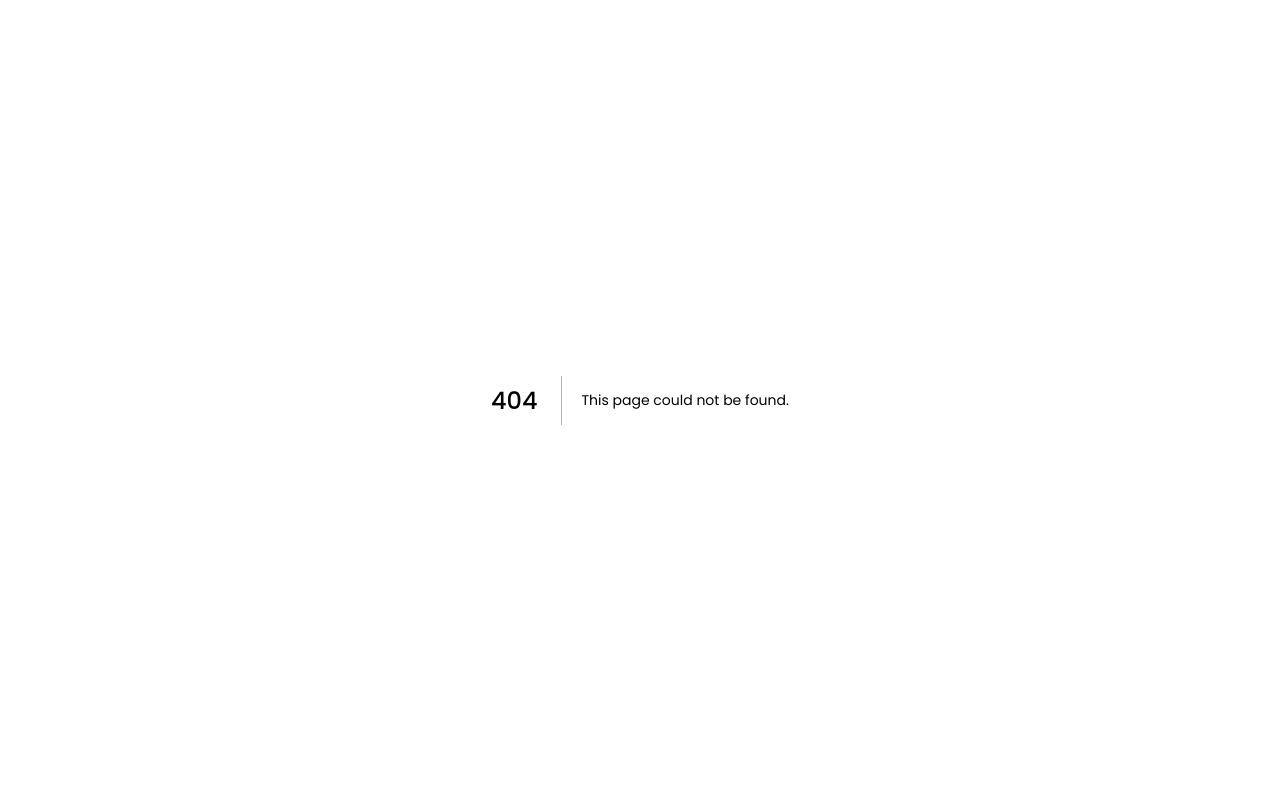
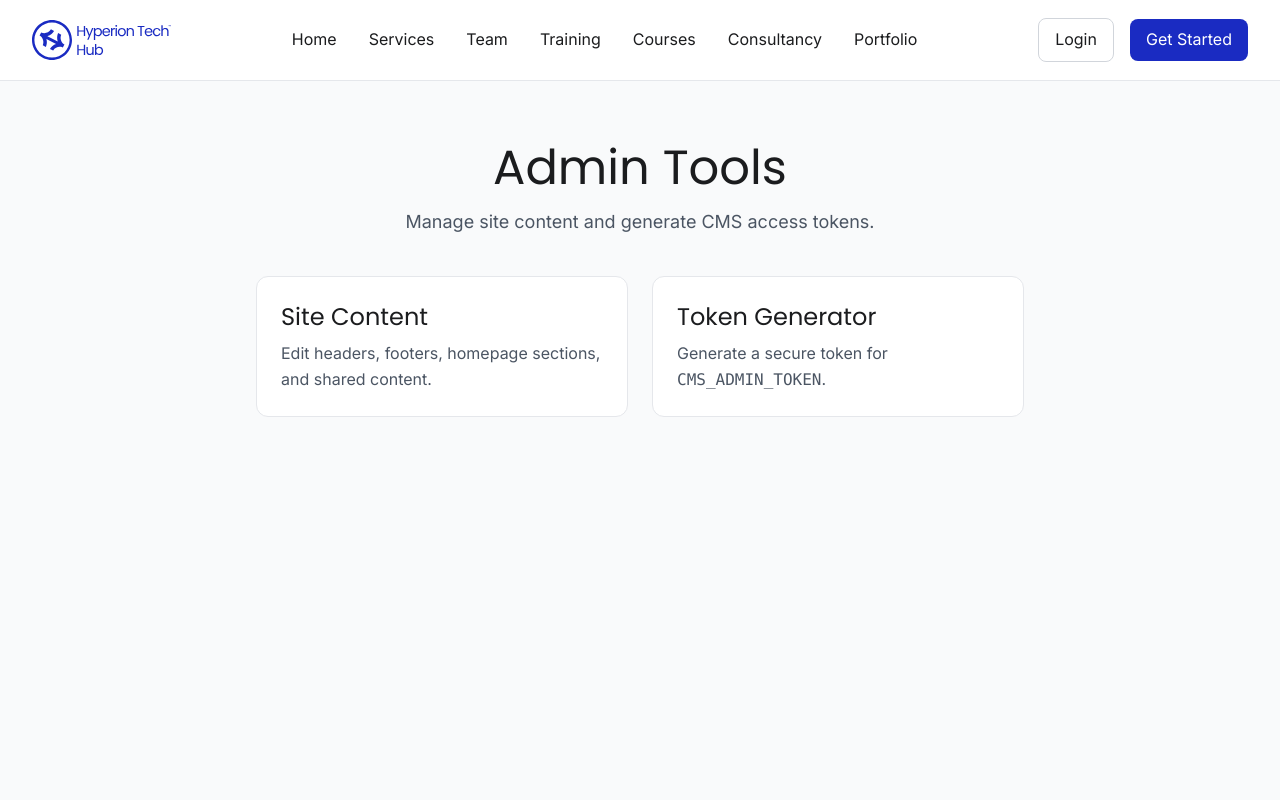
Before and after one commit to tedris94/hyperiontechhub, a Next.js app: page /admin in a window 1280 px wide. Before the commit this address had no page. Shown: the top 800 px of the page. Built offline with nearby package versions, Linux system fonts and the light colour scheme.

Commit message:
Add admin tools landing page and nav links

```diff
--- /dev/null
+++ b/app/admin/page.tsx
@@ -0,0 +1,50 @@
+import Link from 'next/link';
+import Header from '@/components/Header';
+import Footer from '@/components/Footer';
+import BackToTop from '@/components/BackToTop';
+
+export default function AdminHomePage() {
+  return (
+    <>
+      <Header />
+      <main className="min-h-screen pt-20 bg-gray-50">
+        <section className="py-16">
+          <div className="container mx-auto px-4 lg:px-8">
+            <div className="max-w-3xl mx-auto text-center mb-10">
+              <h1 className="text-4xl md:text-5xl text-[#1B1C1E] mb-4">
+                Admin Tools
+              </h1>
+              <p className="text-gray-600 text-lg">
+                Manage site content and generate CMS access tokens.
+              </p>
+            </div>
+
+            <div className="grid md:grid-cols-2 gap-6 max-w-3xl mx-auto">
+              <Link
+                href="/admin/site-content"
+                className="bg-white border border-gray-200 rounded-xl p-6 hover:border-[#1A2BC2] hover:shadow-lg transition-all"
+              >
+                <h2 className="text-2xl text-[#1B1C1E] mb-2">Site Content</h2>
+                <p className="text-gray-600">
+                  Edit headers, footers, homepage sections, and shared content.
+                </p>
+              </Link>
+
+              <Link
+                href="/admin/token"
+                className="bg-white border border-gray-200 rounded-xl p-6 hover:border-[#1A2BC2] hover:shadow-lg transition-all"
+              >
+                <h2 className="text-2xl text-[#1B1C1E] mb-2">Token Generator</h2>
+                <p className="text-gray-600">
+                  Generate a secure token for <code>CMS_ADMIN_TOKEN</code>.
+                </p>
+              </Link>
+            </div>
+          </div>
+        </section>
+      </main>
+      <Footer />
+      <BackToTop />
+    </>
+  );
+}
--- a/components/DashboardLayout.tsx
+++ b/components/DashboardLayout.tsx
@@ -57,14 +57,18 @@ const getRoleNavigation = (role: string): NavItem[] => {
       { label: 'Documents', icon: FileText, path: '/documents' },
       { label: 'Reports & Analytics', icon: BarChart3, path: '/admin/reports' },
       { label: 'System Settings', icon: Settings, path: '/admin/system-settings' },
-      { label: 'Content Management', icon: Folder, path: '/admin/content-management' }
+      { label: 'Content Management', icon: Folder, path: '/admin/content-management' },
+      { label: 'CMS Content', icon: FileText, path: '/admin/site-content' },
+      { label: 'CMS Token', icon: Settings, path: '/admin/token' }
     ],
     'admin': [
       ...commonItems,
       { label: 'User Management', icon: Users, path: '/admin/user-management' },
       { label: 'Documents', icon: FileText, path: '/documents' },
       { label: 'Reports', icon: BarChart3, path: '/admin/reports' },
-      { label: 'Content Management', icon: Folder, path: '/admin/content-management' }
+      { label: 'Content Management', icon: Folder, path: '/admin/content-management' },
+      { label: 'CMS Content', icon: FileText, path: '/admin/site-content' },
+      { label: 'CMS Token', icon: Settings, path: '/admin/token' }
     ],
     'student': [
       ...commonItems,
```
